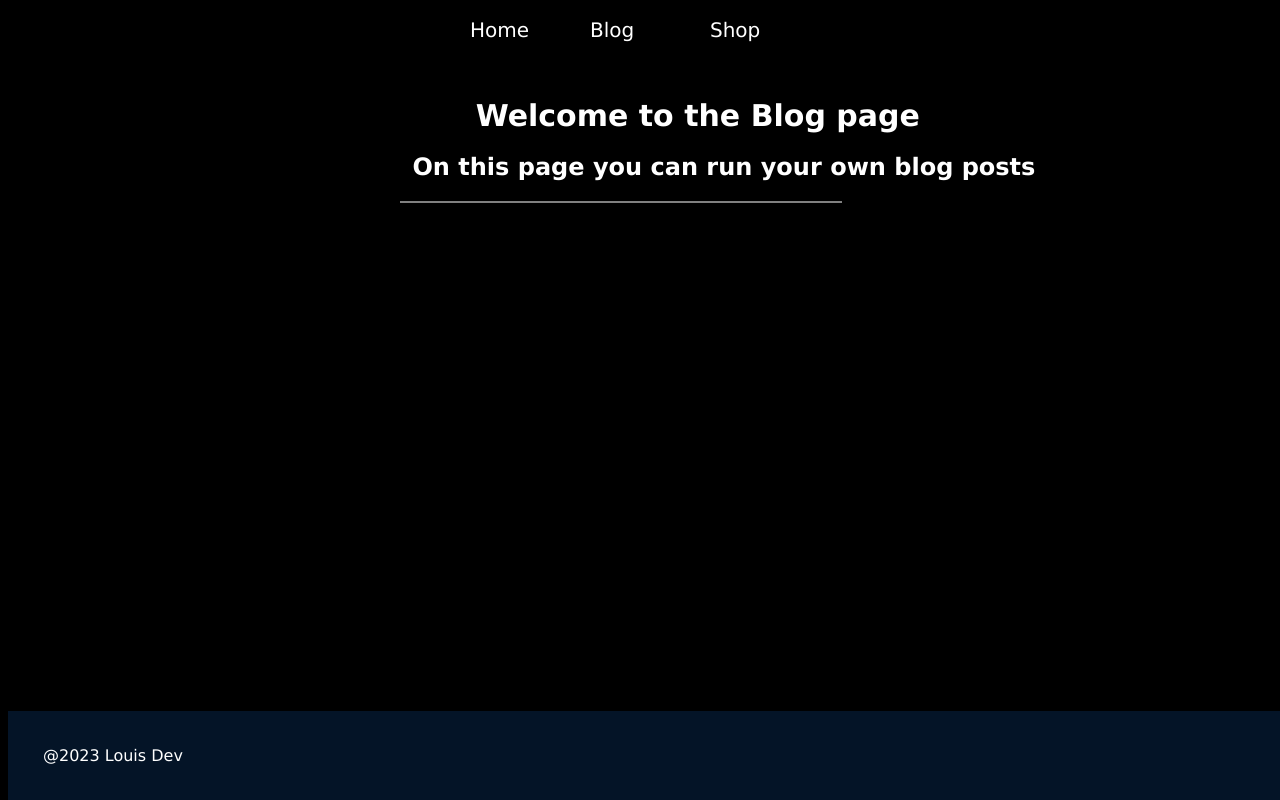
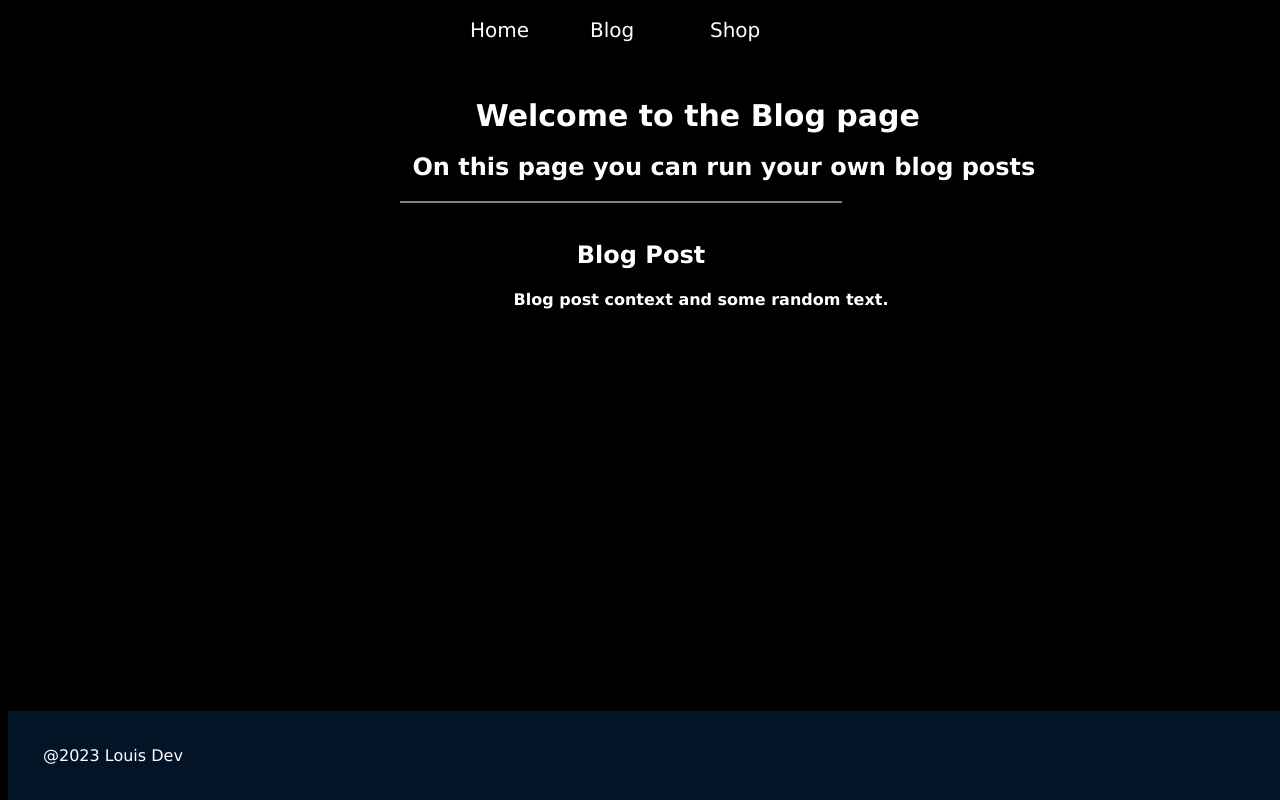
Before and after one commit to LouisWackenier/client-example, a React (Vite) app: page /Blog in a window 1280 px wide. Shown: the top 800 px of the page. Built offline with nearby package versions, Linux system fonts and the light colour scheme.

Commit message:
Added the blogpost content

```diff
--- a/src/Pages/Blog.jsx
+++ b/src/Pages/Blog.jsx
@@ -20,9 +20,17 @@ const BreakLine = styled.div`
       background-color: rgba(255, 255, 255, 0.5); /* Color of the separate line */
 `;
 
-const MainContainer = styled.div`
-    margin-top: 10%;
-    display: flex;
+
+const BlogPost = styled.div`
+     margin-top: 3%;
+`;
+
+const BlogPostTitle = styled.h2`
+     margin-left: 45%;
+`;
+
+const BlogPostSub = styled.h4`
+     margin-left: 40%;
 `;
 
 const Blog = () => {
@@ -33,9 +41,11 @@ const Blog = () => {
          <TitleSub>On this page you can run your own blog posts</TitleSub>
          <BreakLine />
       </ContainerTitle>
-      <MainContainer>
-
-      </MainContainer>
+           <BlogPost>
+               <BlogPostTitle>Blog Post</BlogPostTitle>
+               <BlogPostSub>Blog post context and some random text.
+               </BlogPostSub>
+           </BlogPost>
     </div>
   )
 }
```
